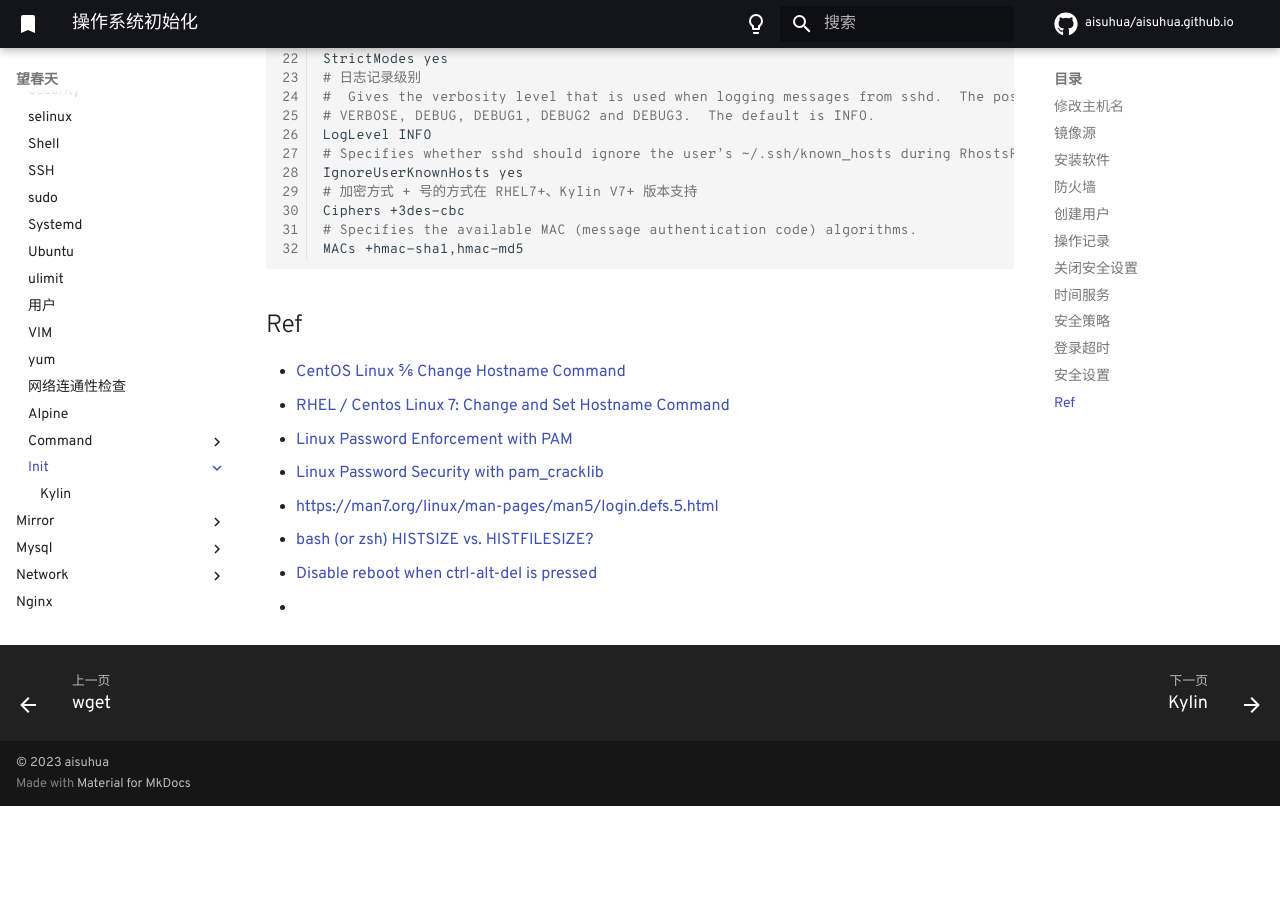
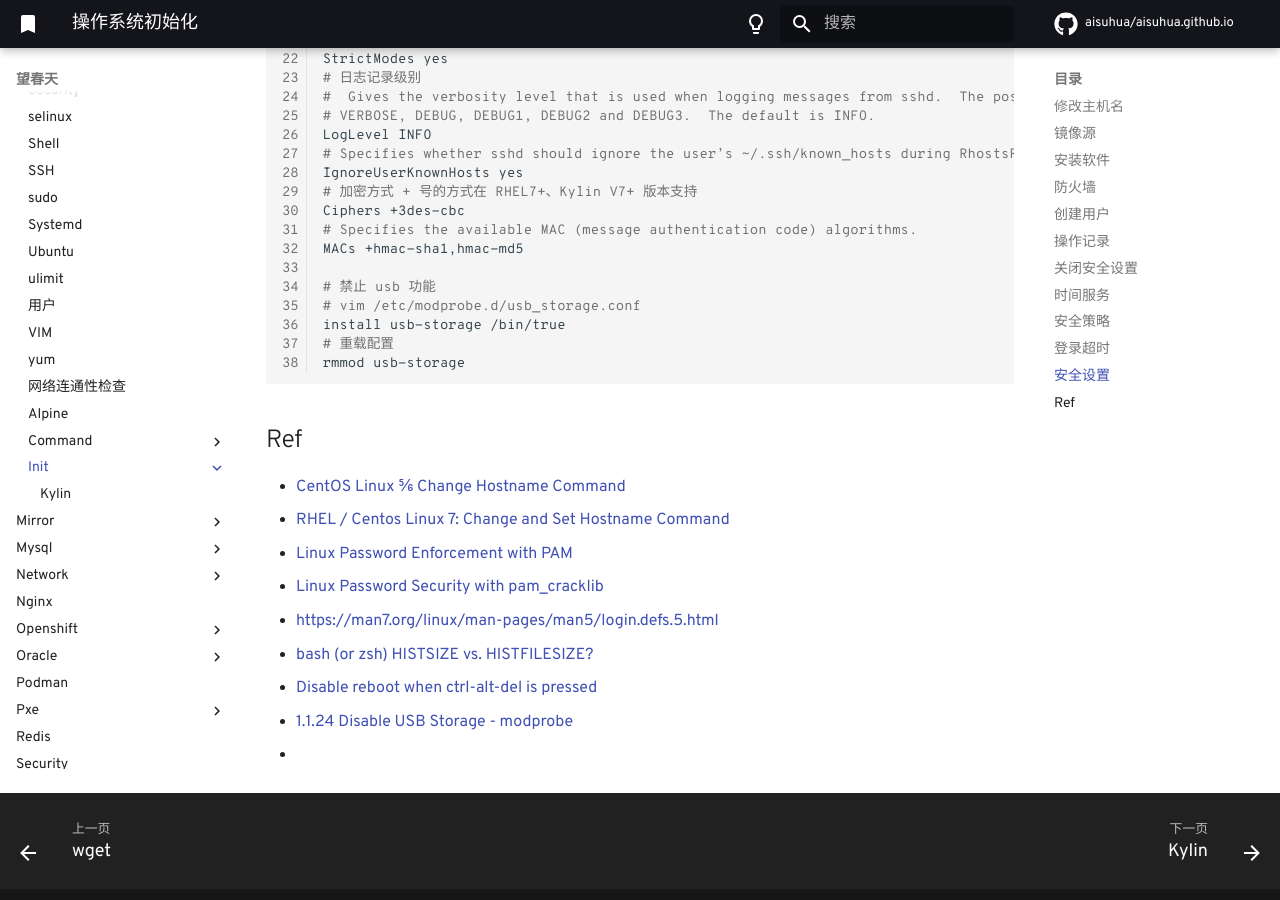
Before and after one commit to aisuhua/aisuhua.github.io, an MkDocs documentation site: the page built from docs/linux/init/README.md, in a window 1280 px wide and 900 px high, scrolled down 5898 px. Built offline with MkDocs 1.6.1 and Material for MkDocs 9.7.7, drawn with Linux system fonts in a browser that asks for light colours; comment, search, counter and statistics services are not loaded; before the commit the page ends 6704 px from its top, so only the background shows below that.

Commit message:
Kylin.md README.md

````diff
--- a/docs/linux/init/README.md
+++ b/docs/linux/init/README.md
@@ -305,6 +305,12 @@ IgnoreUserKnownHosts yes
 Ciphers +3des-cbc
 # Specifies the available MAC (message authentication code) algorithms.
 MACs +hmac-sha1,hmac-md5
+
+# 禁止 usb 功能
+# vim /etc/modprobe.d/usb_storage.conf
+install usb-storage /bin/true
+# 重载配置
+rmmod usb-storage
 ```
 
 ## Ref
@@ -316,4 +322,5 @@ MACs +hmac-sha1,hmac-md5
 - https://man7.org/linux/man-pages/man5/login.defs.5.html
 - [bash (or zsh) HISTSIZE vs. HISTFILESIZE?](https://stackoverflow.com/questions/19454837/bash-or-zsh-histsize-vs-histfilesize)
 - [Disable reboot when ctrl-alt-del is pressed](https://www.suse.com/support/kb/doc/?id=000019506)
+- [1.1.24 Disable USB Storage - modprobe](https://www.tenable.com/audits/items/CIS_Amazon_Linux_2_v2.0.0_L1.audit:28bb9fd088769b9fa5e04f94b82e99d5)
 -
````
